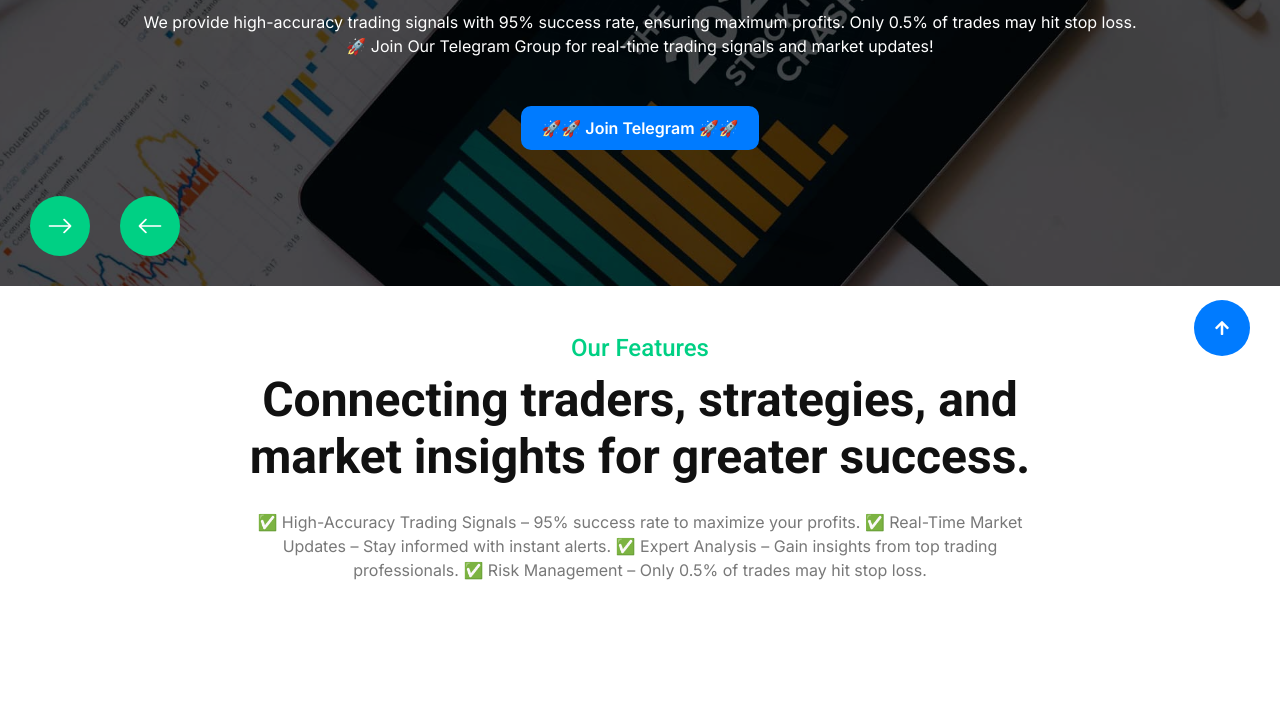
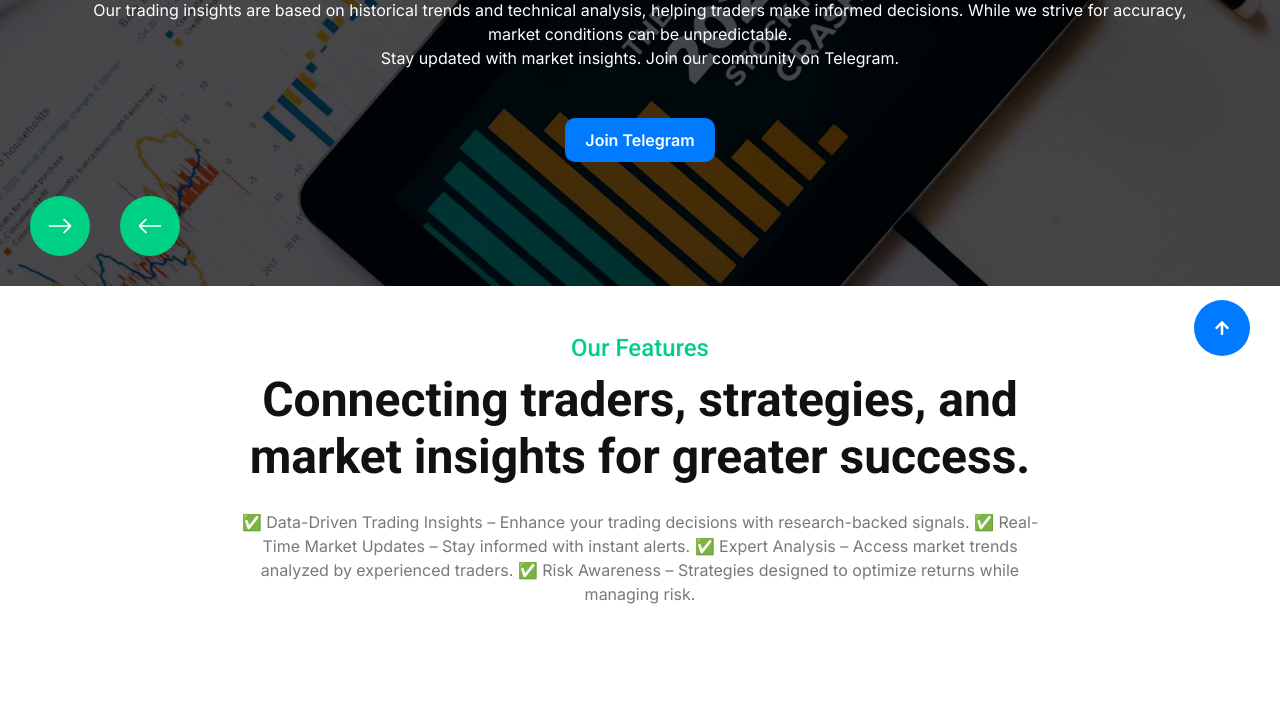
Before and after one commit to mypage-1/HT_SB, a plain HTML site: page index.html in a window 1280 px wide. Shown: the part 414-1137 px from the top of the page. Drawn offline with nearby package versions, Linux system fonts and the light colour scheme.

Commit message:
Update index.html

```diff
--- a/index.html
+++ b/index.html
@@ -67,12 +67,12 @@
                                     <div class="text-center">
                                         <h4 class="text-primary text-uppercase fw-bold mb-4">Welcome To Hyper Trade SB</h4>
                                         <h1 class="display-4 text-uppercase text-white mb-4">Invest your money with higher return</h1>
-                                        <p class="mb-5 fs-15">We provide high-accuracy trading signals with 95% success rate, ensuring maximum profits. Only 0.5% of trades may hit stop loss.
+                                        <p class="mb-5 fs-15">Our trading insights are based on historical trends and technical analysis, helping traders make informed decisions. While we strive for accuracy, market conditions can be unpredictable.
                                         <br>
-										🚀 Join Our Telegram Group for real-time trading signals and market updates!
+                                        Stay updated with market insights. Join our community on Telegram.
                                         </p>
                                         <div class="d-flex justify-content-center flex-shrink-0 mb-4">
-										<button onclick="showConfirmation('https://t.me/hypertradeSB')" class="btn" id="joinBtn">🚀🚀 Join Telegram 🚀🚀</button>
+										<button onclick="showConfirmation('https://t.me/hypertradeSB')" class="btn" id="joinBtn"> Join Telegram </button>
 
                                         </div>
 
@@ -91,12 +91,12 @@
                                     <div class="text-center">
                                         <h4 class="text-primary text-uppercase fw-bold mb-4">Welcome To Hyper Trade SB</h4>
                                         <h1 class="display-4 text-uppercase text-white mb-4">Invest your money with higher return</h1>
-                                        <p class="mb-5 fs-15">We provide high-accuracy trading signals with 95% success rate, ensuring maximum profits. Only 0.5% of trades may hit stop loss.
+                                        <p class="mb-5 fs-15">Our trading insights are based on historical trends and technical analysis, helping traders make informed decisions. While we strive for accuracy, market conditions can be unpredictable.
                                         <br>
-										🚀 Join Our Telegram Group for real-time trading signals and market updates!
+                                        Stay updated with market insights. Join our community on Telegram.
                                         </p>
                                         <div class="d-flex justify-content-center flex-shrink-0 mb-4">
-										<button onclick="showConfirmation('https://t.me/hypertradeSB')" class="btn" id="joinBtn">🚀🚀 Join Telegram 🚀🚀</button>
+										<button onclick="showConfirmation('https://t.me/hypertradeSB')" class="btn" id="joinBtn"> Join Telegram </button>
 
                                         </div>
 
@@ -120,10 +120,10 @@
                     <h4 class="text-primary">Our Features</h4>
                     <h1 class="display-5 mb-4">Connecting traders, strategies, and market insights for greater success.</h1>
                     <p class="mb-0">
-					✅ High-Accuracy Trading Signals – 95% success rate to maximize your profits.
+					✅ Data-Driven Trading Insights – Enhance your trading decisions with research-backed signals.
 					✅ Real-Time Market Updates – Stay informed with instant alerts.
-					✅ Expert Analysis – Gain insights from top trading professionals.
-					✅ Risk Management – Only 0.5% of trades may hit stop loss.
+					✅ Expert Analysis – Access market trends analyzed by experienced traders.
+					✅ Risk Awareness – Strategies designed to optimize returns while managing risk.
                     </p>
                 </div>
 
@@ -153,7 +153,7 @@
                                     </button>
                                 </h2>
                                 <div id="flush-collapseOne" class="accordion-collapse collapse" aria-labelledby="flush-headingOne" data-bs-parent="#accordionFlushSection">
-                                    <div class="accordion-body">Our trading signals have a 95% accuracy rate, helping you maximize profits with minimal risk.</div>
+                                    <div class="accordion-body">Our trading signals are based on technical analysis and historical trends. While they can help traders make informed decisions, no strategy guarantees success. Always practice proper risk management.</div>
                                 </div>
                             </div>
                             <div class="accordion-item">
@@ -173,7 +173,7 @@
                                     </button>
                                 </h2>
                                 <div id="flush-collapseThree" class="accordion-collapse collapse" aria-labelledby="flush-headingThree" data-bs-parent="#accordionFlushSection">
-                                    <div class="accordion-body">Only 0.5% of trades may hit stop loss, and we ensure risk is minimized through smart strategies.</div>
+                                    <div class="accordion-body">Trading involves risk, and stop-loss limits are designed to manage potential losses. We recommend a disciplined approach to risk management to safeguard investments.</div>
                                 </div>
                             </div>
                             <div class="accordion-item">
@@ -312,10 +312,7 @@
                         <span class="text-body"><a href="#" class="border-bottom text-white"><i class="fas fa-copyright text-light me-2"></i>Hyper Trade SB</a>, All right reserved.</span>
                     </div>
                     <div class="col-md-6 text-center text-md-end text-body">
-                        <!--/*** This template is free as long as you keep the below author’s credit link/attribution link/backlink. ***/-->
-                        <!--/*** If you'd like to use the template without the below author’s credit link/attribution link/backlink, ***/-->
-                        <!--/*** you can purchase the Credit Removal License from "https://htmlcodex.com/credit-removal". ***/-->
-
+                     <p>Disclaimer: The content provided is for informational purposes only and should not be considered financial advice. Trading involves risks, and past performance does not guarantee future results.</p>
                     </div>
                 </div>
             </div>
```
